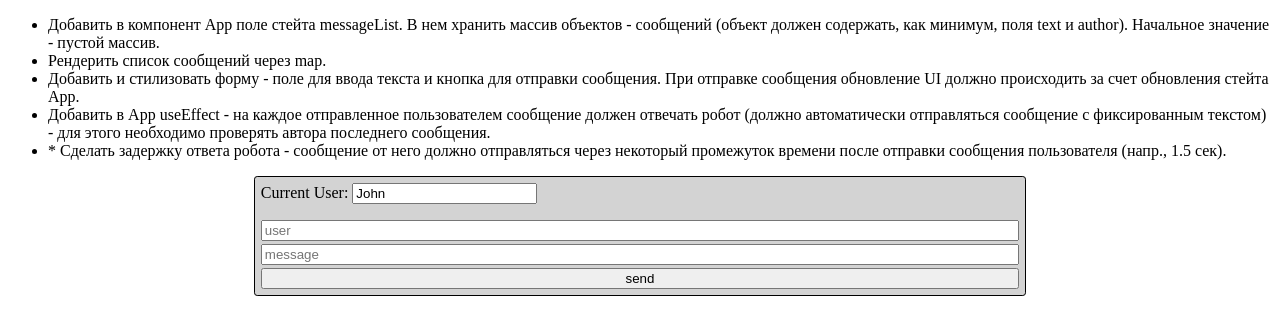
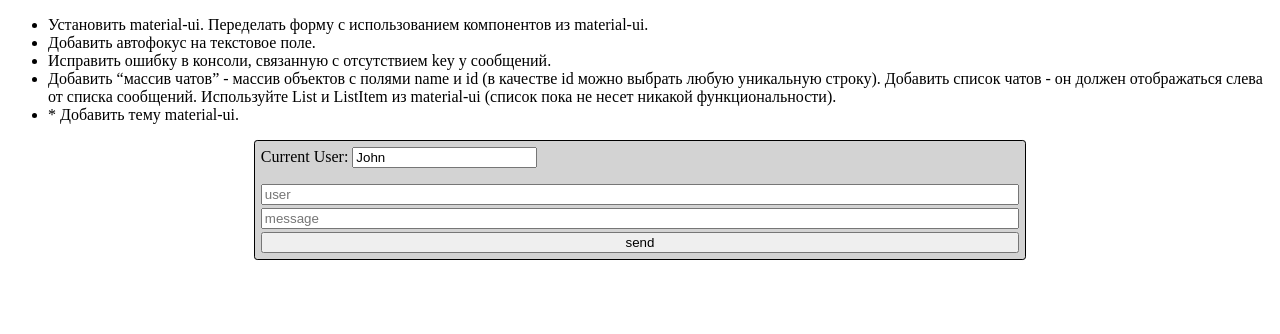
Before and after one commit to WolfManR/GeekBrainsReact, a React (Create React App) app in the folder study/: page / in a window 1280 px wide. Shown: the top 334 px of the page. Built offline with nearby package versions, Linux system fonts and the light colour scheme.

Commit message:
add list of tasks for current homework

```diff
--- a/study/src/components/tasks/Tasks.jsx
+++ b/study/src/components/tasks/Tasks.jsx
@@ -1,31 +1,18 @@
 import React from 'react'
+
+const tasks = [
+  "Установить material-ui. Переделать форму с использованием компонентов из material-ui.",
+"Добавить автофокус на текстовое поле.",
+"Исправить ошибку в консоли, связанную с отсутствием key у сообщений.",
+"Добавить “массив чатов” - массив объектов с полями name и id (в качестве id можно выбрать любую уникальную строку). Добавить список чатов - он должен отображаться слева от списка сообщений. Используйте List и ListItem из material-ui (список пока не несет никакой функциональности).",
+"* Добавить тему material-ui."
+]
 
 function Tasks () {
   return (
     <div>
       <ul>
-        <li>
-          Добавить в компонент App поле стейта messageList. В нем хранить массив
-          объектов - сообщений (объект должен содержать, как минимум, поля text
-          и author). Начальное значение - пустой массив.
-        </li>
-        <li>Рендерить список сообщений через map.</li>
-        <li>
-          Добавить и стилизовать форму - поле для ввода текста и кнопка для
-          отправки сообщения. При отправке сообщения обновление UI должно
-          происходить за счет обновления стейта App.
-        </li>
-        <li>
-          Добавить в App useEffect - на каждое отправленное пользователем
-          сообщение должен отвечать робот (должно автоматически отправляться
-          сообщение с фиксированным текстом) - для этого необходимо проверять
-          автора последнего сообщения.
-        </li>
-        <li>
-          * Сделать задержку ответа робота - сообщение от него должно
-          отправляться через некоторый промежуток времени после отправки
-          сообщения пользователя (напр., 1.5 сек).
-        </li>
+        {tasks.map((task, index) => <li key={index}>{task}</li> )}
       </ul>
     </div>
   )
```
